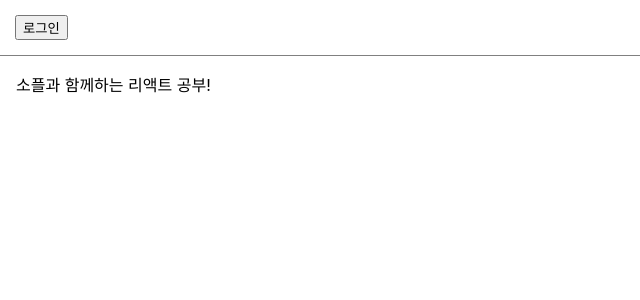
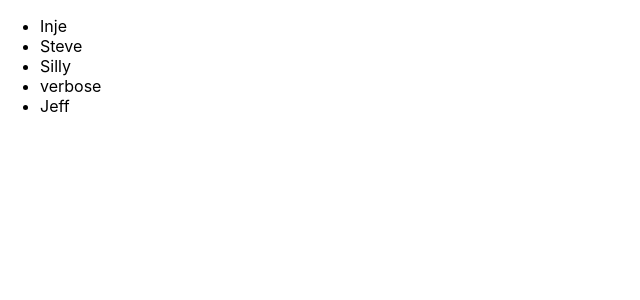
Before and after one commit to striker1826/react_study_SOAPLE, a React (Create React App) app: page / in a window 1280 px wide. Shown: the top 300 px of the page, without its empty margins (0-640 px from the left). Built offline with nearby package versions, Linux system fonts and the light colour scheme.

Commit message:
실습10

```diff
--- a/src/App.js
+++ b/src/App.js
@@ -1,25 +1,9 @@
-import logo from './logo.svg';
-import './App.css';
+import logo from "./logo.svg";
+import "./App.css";
+import AttendanceBook from "./chapter_10/AttendanceBook";
 
 function App() {
-  return (
-    <div className="App">
-      <header className="App-header">
-        <img src={logo} className="App-logo" alt="logo" />
-        <p>
-          Edit <code>src/App.js</code> and save to reload.
-        </p>
-        <a
-          className="App-link"
-          href="https://reactjs.org"
-          target="_blank"
-          rel="noopener noreferrer"
-        >
-          Learn React
-        </a>
-      </header>
-    </div>
-  );
+  return <AttendanceBook />;
 }
 
 export default App;
--- /dev/null
+++ b/src/chapter_10/AttendanceBook.jsx
@@ -0,0 +1,21 @@
+import React from "react";
+
+const students = [
+  { id: 1, name: "Inje" },
+  { id: 2, name: "Steve" },
+  { id: 3, name: "Silly" },
+  { id: 4, name: "verbose" },
+  { id: 5, name: "Jeff" },
+];
+
+function AttendanceBook(props) {
+  return (
+    <ul>
+      {students.map((student) => {
+        return <li key={student.id}> {student.name}</li>;
+      })}
+    </ul>
+  );
+}
+
+export default AttendanceBook;
--- a/src/index.js
+++ b/src/index.js
@@ -1,20 +1,14 @@
 import React from "react";
-import ReactDOM from "react-dom";
+import ReactDOM from "react-dom/client";
 import "./index.css";
 import App from "./App";
 import reportWebVitals from "./reportWebVitals";
 
-import CommentList from "./chapter_05/CommentList";
-import Accommodate from "./chapter_07/Accommodate";
-import ConfirmButton from "./chapter_08/ConfirmButton";
-import Toolbar from "./chapter_09/Toolbar";
-import LandingPage from "./chapter_09/LandingPage";
-
-ReactDOM.render(
+const root = ReactDOM.createRoot(document.getElementById("root"));
+root.render(
   <React.StrictMode>
-    <LandingPage />
-  </React.StrictMode>,
-  document.getElementById("root")
+    <App />
+  </React.StrictMode>
 );
 
 // If you want to start measuring performance in your app, pass a function
```
